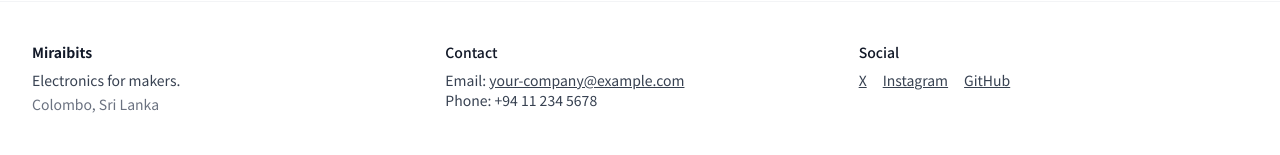
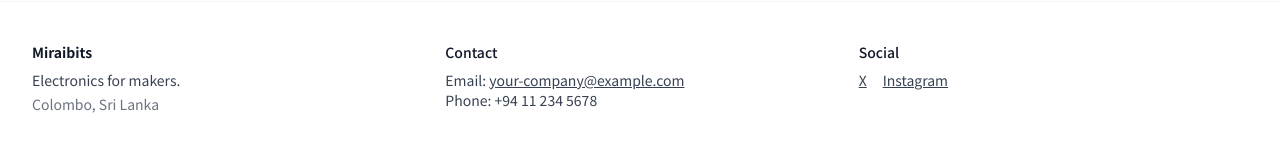
Before and after one commit to MiraiBits/miraibits-frontend-nextjs, a Next.js app: page /cart in a window 1280 px wide. Shown: the part 598-753 px from the top of the page. Built offline with nearby package versions, Linux system fonts and the light colour scheme; no server answers.

Commit message:
Removed github link from footer

```diff
--- a/components/Footer.tsx
+++ b/components/Footer.tsx
@@ -22,7 +22,6 @@ export default function Footer() {
           <div className="flex gap-4">
             <Link className="underline text-gray-700 dark:text-gray-300" href="https://x.com/miraibits">X</Link>
             <Link className="underline text-gray-700 dark:text-gray-300" href="https://instagram.com/miraibits">Instagram</Link>
-            <Link className="underline text-gray-700 dark:text-gray-300" href="https://github.com/miraibits">GitHub</Link>
           </div>
         </div>
       </div>
```
Also changed, not shown: 2 other files (tests, documents, lock files or other folders).
